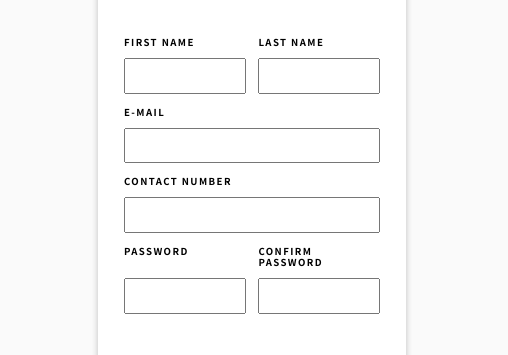
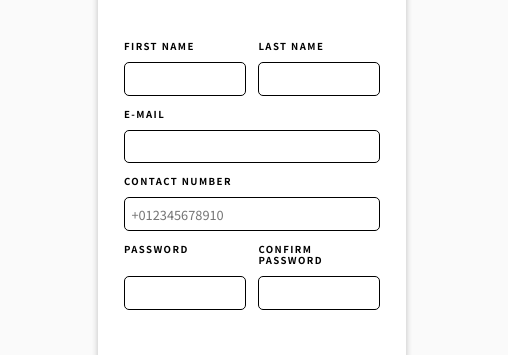
Before and after one commit to PierreParel/login-page, a plain HTML site: page index.html in a window 1280 px wide. Shown: the part 253-608 px from the top of the page, 772-1280 px from the left. Drawn offline with Linux system fonts and the light colour scheme.

Commit message:
Added form validations

```diff
--- a/index.html
+++ b/index.html
@@ -27,34 +27,34 @@
                             <div class="name">
                                 <div class="input half">
                                     <label for="first_name">FIRST NAME</label>
-                                    <input type="text" id="first_name">
+                                    <input type="text" id="first_name" pattern="[a-zA-Z0-9]+" placeholder=" " required>
                                 </div>
 
                                 <div class="input half">
                                     <label for="last_name">LAST NAME</label>
-                                    <input type="text" id="last_name">
+                                    <input type="text" id="last_name" pattern="[a-zA-Z0-9]+" placeholder=" " required>
                                 </div>
                             </div>
 
                             <div class="input">
                                 <label for="mail">E-MAIL</label>
-                                <input type="text" id="last_name">
+                                <input type="email" id="mail" placeholder=" " required>
                             </div>
 
                             <div class="input">
                                 <label for="contact-number">CONTACT NUMBER</label>
-                                <input type="text" id="last_name">
+                                <input type="text" id="last_name" pattern="[\+]\d{12}" placeholder="+012345678910" required>
                             </div>
 
                             <div class="password">
                                 <div class="input half">
                                     <label for="password">PASSWORD</label>
-                                    <input type="text" id="password">
+                                    <input type="text" id="password" placeholder=" " required>
                                 </div>
 
                                 <div class="input half">
                                     <label for="last_name">CONFIRM PASSWORD</label>
-                                    <input type="text" id="last_name">
+                                    <input type="text" id="last_name" placeholder=" " required>
                                 </div>
                             </div>
 
--- a/style.css
+++ b/style.css
@@ -440,12 +440,24 @@ label {
 }
 
 input {
+  outline:none;
   width: 100%;
   box-sizing: border-box;
   height: auto;
   font-size: 0.8em;
   padding: 0.5vw;
   line-height: normal;
+  border: 1px solid black;
+  border-radius: 5px;
+}
+
+input:focus {
+  border: 2px solid #3A453D;
+  box-shadow: 0 2px 3px rgba(0, 0, 0, 0.415);
+}
+
+input:not(:focus):not(:placeholder-shown):invalid{
+  border: 1px solid red;
 }
 
 a {
```
